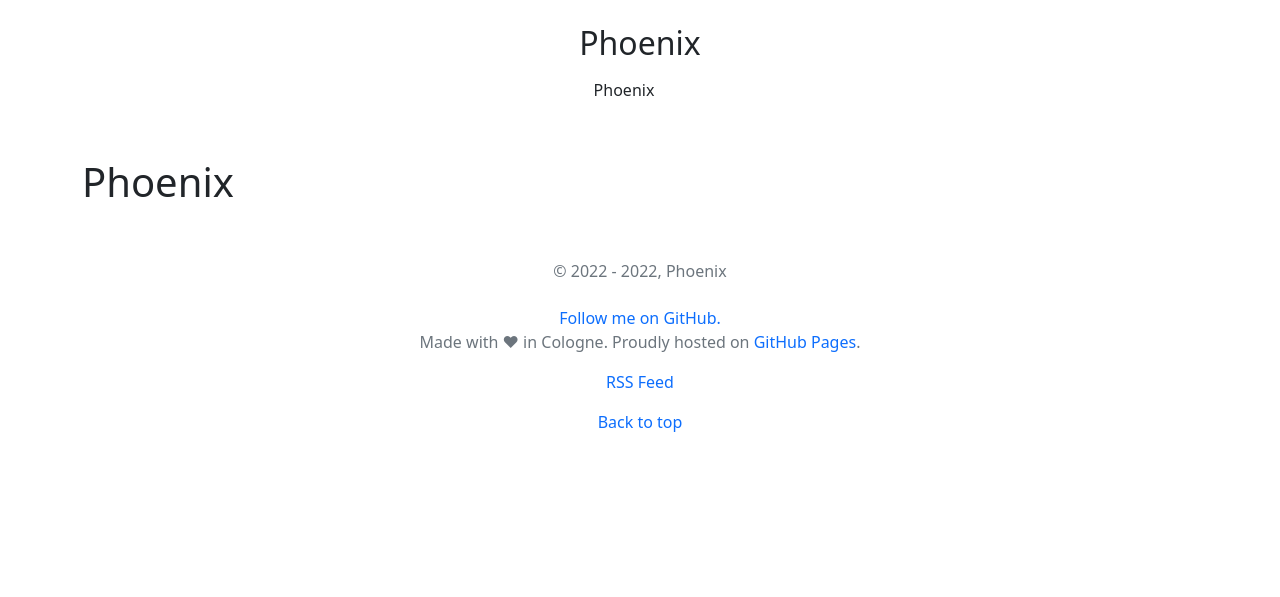
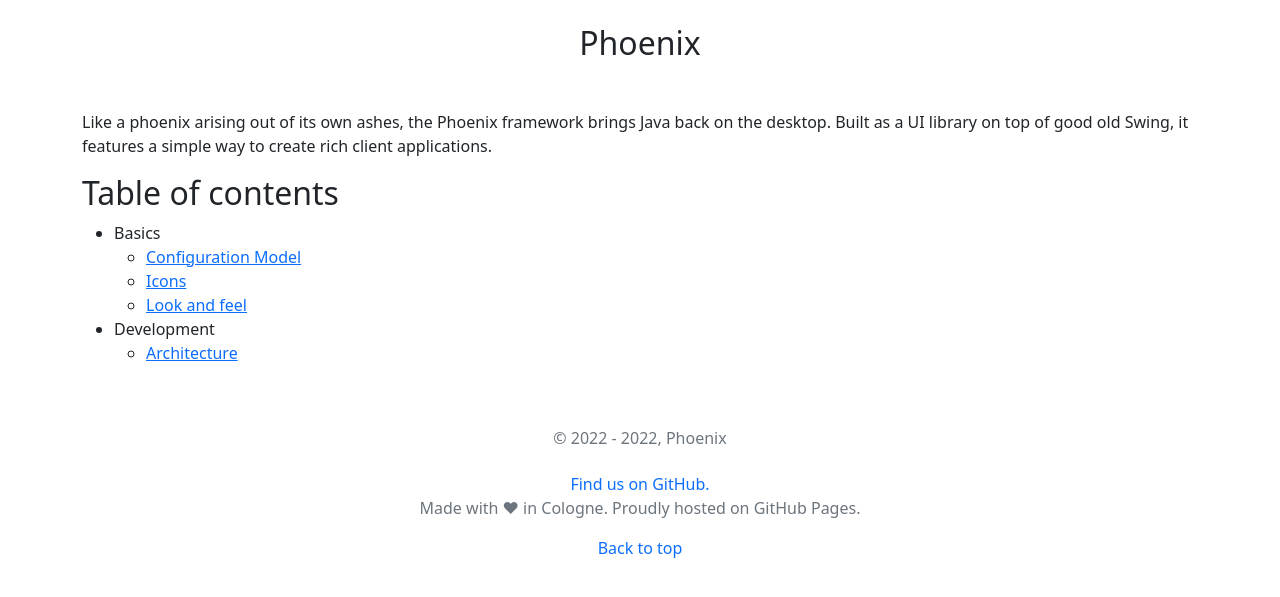
Before and after one commit to yannickkirschen/phoenix, a Jekyll site: the page built from docs/index.md, in a window 1280 px wide. Shown: the top 597 px of the page. Built offline with Jekyll 4.4.1, drawn with Linux system fonts in a browser that asks for light colours.

Commit message:
fixup! feat: add GitHub pages site #4

```diff
--- a/docs/_includes/footer.html
+++ b/docs/_includes/footer.html
@@ -1,18 +1,11 @@
 <footer class="text-muted bg-white pt-5 pb-5">
     <div class="container">
         <div class="text-center">
-            <h6 class="mb-4">&copy; {{ site.year.begin }} - {{ site.time | date:
-                '%Y' }}, {{ site.title }}</h6>
+            <h6 class="mb-4">&copy; {{ site.year.begin }} - {{ site.time | date: '%Y' }}, {{ site.title }}</h6>
 
-            <a class="text-decoration-none"
-               href="https://github.com/{{ site.github }}">Follow me on
-                GitHub.</a>
+            <a class="text-decoration-none" href="https://github.com/{{ site.github }}">Find us on GitHub.</a>
             <br>
-            <p>Made with &#x2764 in {{ site.location }}. Proudly hosted on <a
-                class="text-decoration-none"
-                href="https://github.com/{{ site.github }}/{{ site.github }}.github.io">GitHub
-                Pages</a>.</p>
-            <p><a class="text-decoration-none" href="/feed.xml">RSS Feed</a></p>
+            <p>Made with &#x2764 in {{ site.location }}. Proudly hosted on GitHub Pages.</p>
             <p><a class="text-decoration-none" href="#">Back to top</a></p>
         </div>
     </div>
--- a/docs/_includes/header.html
+++ b/docs/_includes/header.html
@@ -1,17 +1,3 @@
 <div class="mt-4">
     <h2 class="text-center">{{ site.title }}</h2>
-
-    <div class="d-flex justify-content-center">
-        <ul class="nav d-flex justify-content-center">
-            {% assign paths = site.pages | map: "path" %}
-
-            {% for path in paths reversed %}
-            {% assign page = site.pages | where: "path", path | first %}
-
-            <li class="nav-item">
-                <a class="nav-link link-dark" href="{{ page.url }}">{{ page.title}}</a>
-            </li>
-            {% endfor %}
-        </ul>
-    </div>
 </div>
--- a/docs/index.md
+++ b/docs/index.md
@@ -3,4 +3,15 @@ layout: default
 title: Phoenix
 ---
 
-# Phoenix
+Like a phoenix arising out of its own ashes, the Phoenix framework brings Java
+back on the desktop. Built as a UI library on top of good old Swing, it features
+a simple way to create rich client applications.
+
+## Table of contents
+
+- Basics
+  - [Configuration Model](basics/configuration-model.md)
+  - [Icons](basics/icons.md)
+  - [Look and feel](basics/laf.md)
+- Development
+  - [Architecture](development/architecture.md)
```
